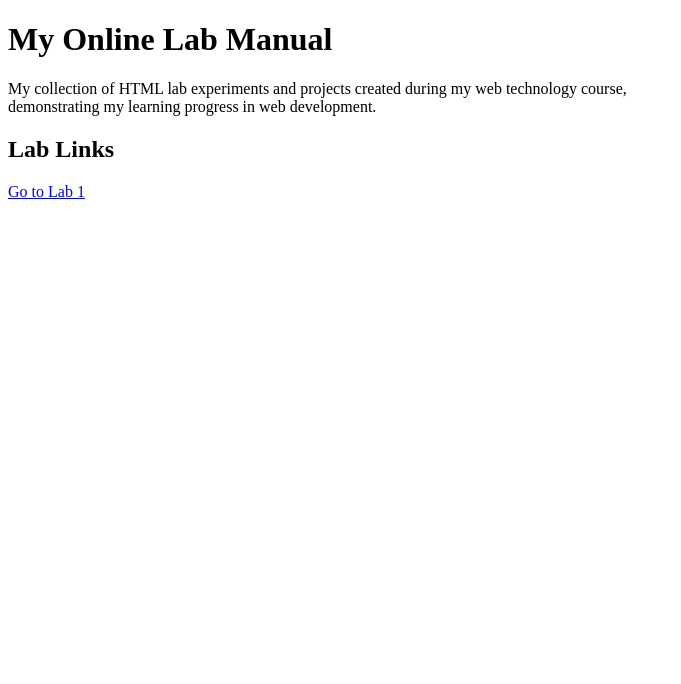
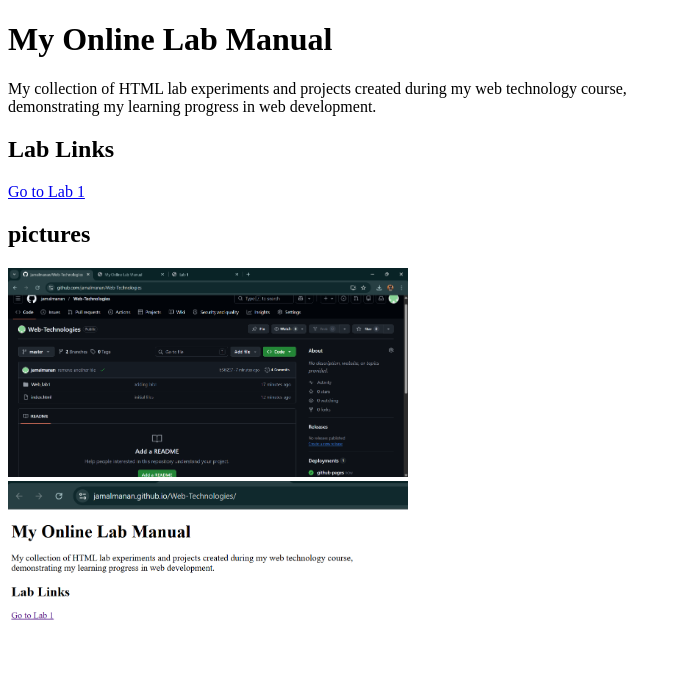
Before and after one commit to jamalmanan/Web-Technologies, a plain HTML site: page index.html in a window 1280 px wide. Shown: the whole page, without its empty margins (0-681 px from the left). Drawn offline with Linux system fonts and the light colour scheme.

Commit message:
adding screenshots

```diff
--- a/index.html
+++ b/index.html
@@ -16,6 +16,9 @@
     </p>
     <h2>Lab Links</h2>
     <a href="Web_lab1/lab1.html" target="_blank">Go to Lab 1</a><br>
-
+    <h2>pictures </h2>
+    <img src="Screenshots/Screenshot 2026-05-13 080444.png" alt="github repo" width="400px">
+    <br>
+    <img src="Screenshots/Screenshot 2026-05-13 080520.png" alt="Live Page" width="400px">
 </body>
 </html>
```
Also changed, not shown: Screenshots/Screenshot 2026-05-13 080444.png (added), Screenshots/Screenshot 2026-05-13 080520.png (added).
